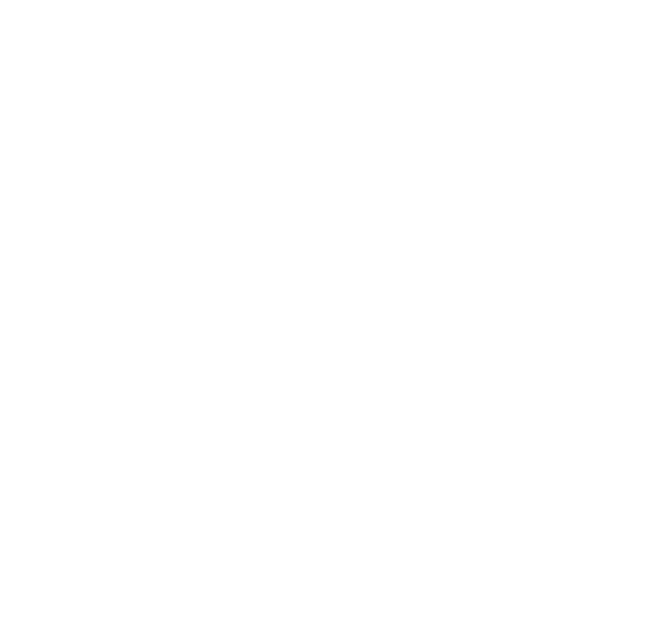
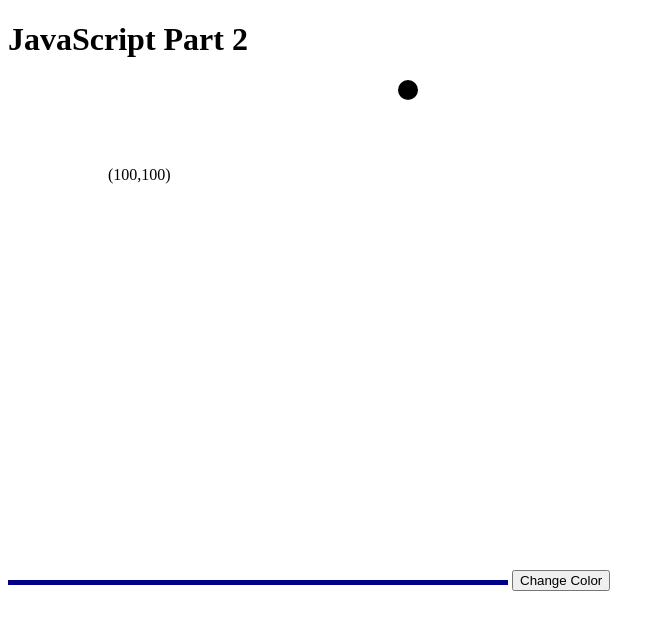
Before and after one commit to DS4200-S23-Class/ic-06-kush-arjun, a plain HTML site: page index.html in a window 1280 px wide. Shown: the whole page, without its empty margins (0-665 px from the left). Drawn offline with Linux system fonts and the light colour scheme.

Commit message:
Add files via upload

```diff
--- a/index.html
+++ b/index.html
@@ -2,12 +2,30 @@
 <html>
 
 <head>
+    <link rel="stylesheet" href="style.css">
     <meta charset=utf-8/>
+    <title> ic-06</title>
 </head>
 
 
 <body>
 
+    <h1>JavaScript Part 2</h1>
+
+    <svg id="frame">
+
+        <circle cx="400" cy="10" r="10"/>
+        <text x="100" y="100"> (100,100)</text>
+
+
+
+    </svg>
+
+    <button type="button" id="subButton"> Change Color </button>
+
+
+
+
 
 </body>
 
--- /dev/null
+++ b/style.css
@@ -0,0 +1,8 @@
+
+#frame {
+	width: 500px;
+	height: 500px;
+	border-bottom: 5px solid;
+	color: darkblue;
+
+}
```
Also changed, not shown: main.js (added, +12 -0 lines), 1 other file.
